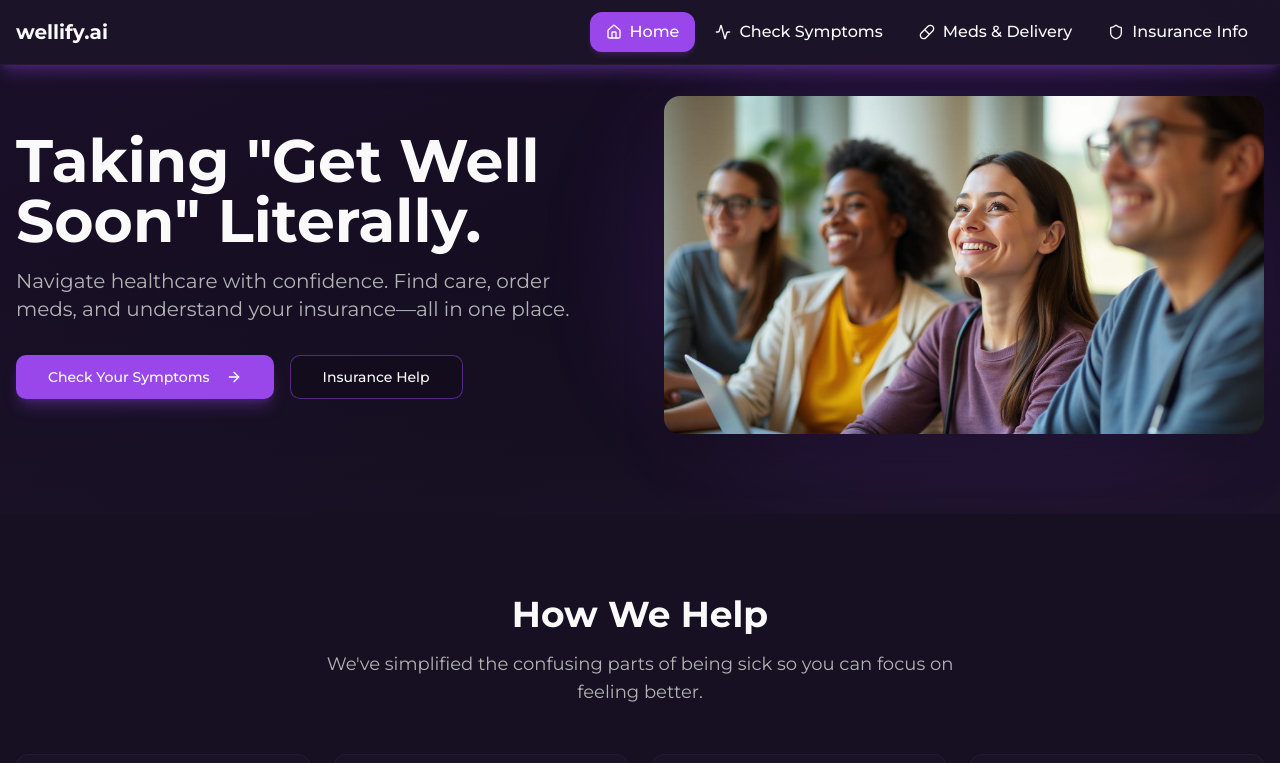
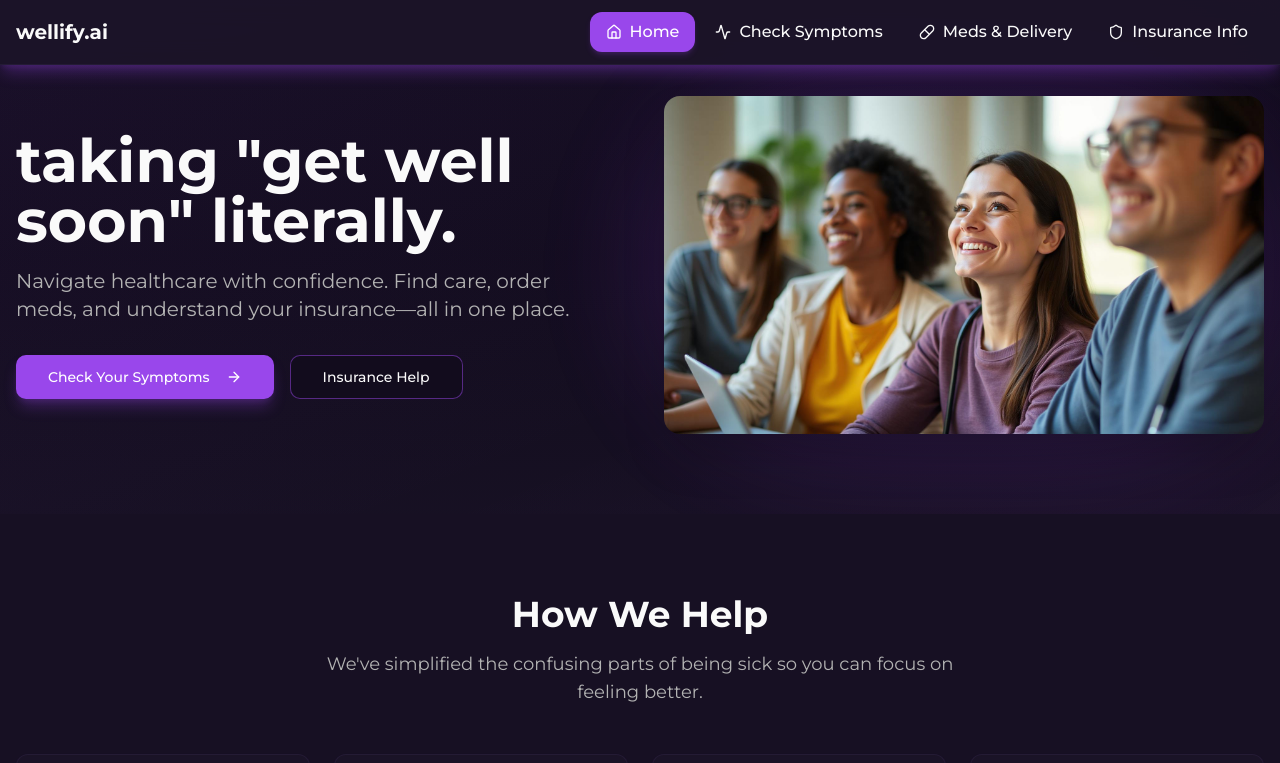
Before and after one commit to ameya-ms/wellify.ai, a React (Vite) app: page / in a window 1280 px wide. Shown: the top 763 px of the page. Built offline with nearby package versions, Linux system fonts and the light colour scheme; the HTML template or start-up script is replaced by a standard one.

Commit message:
Code edited in Lovable Code Editor

```diff
--- a/src/pages/Home.tsx
+++ b/src/pages/Home.tsx
@@ -61,7 +61,7 @@ const Home = () => {
               <div className="space-y-8">
                 <div className="space-y-4">
                   <h1 className="text-5xl md:text-6xl font-bold text-foreground leading-tight">
-                    Taking "Get Well Soon" Literally.
+                    taking "get well soon" literally.
                   </h1>
                   <p className="text-xl text-muted-foreground">
                     Navigate healthcare with confidence. Find care, order meds, and understand your insurance—all in one
```
